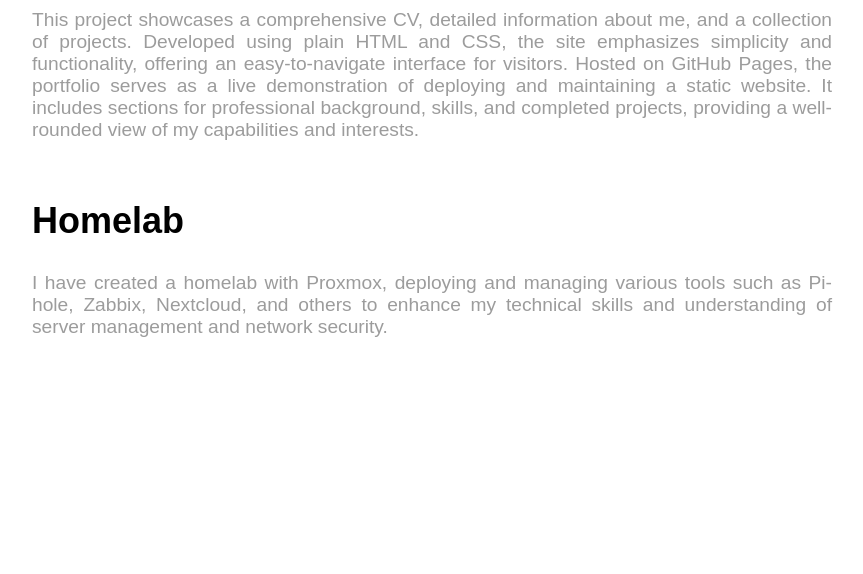
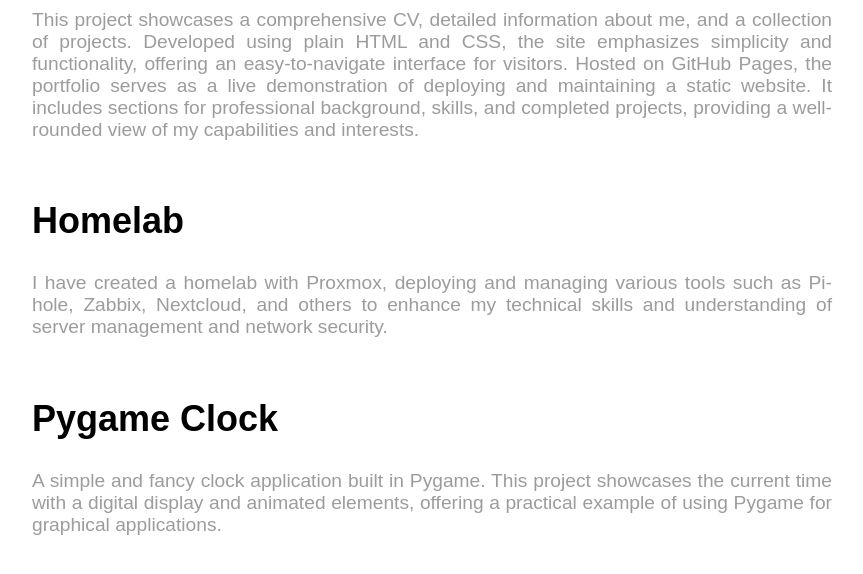
Before and after one commit to 0xMNT/0xmnt.github.io, a plain HTML site: page projects.html in a window 1280 px wide. Shown: the part 749-1323 px from the top of the page, without its empty margins (208-1071 px from the left). Before the commit the page ends 1147 px from the top, so only its background shows below. Drawn offline with Linux system fonts and the light colour scheme.

Commit message:
feat: add new project to projects

```diff
--- a/projects.html
+++ b/projects.html
@@ -81,6 +81,16 @@
                 Nextcloud, and others to enhance my technical skills and understanding of server management and network
                 security.
             </p>
+
+            <div class="links-project">
+                <a href="https://www.github.com/0xmnt/pygame-clock">
+                    <h2>Pygame Clock</h2>
+                </a>
+            </div>
+            <p class="justify">
+                A simple and fancy clock application built in Pygame. This project showcases the current time with a digital display and animated elements, offering a practical example of using Pygame for graphical applications.
+            </p>
+
         </div>
 
             <a href="#top" class="fade arrow">
```
